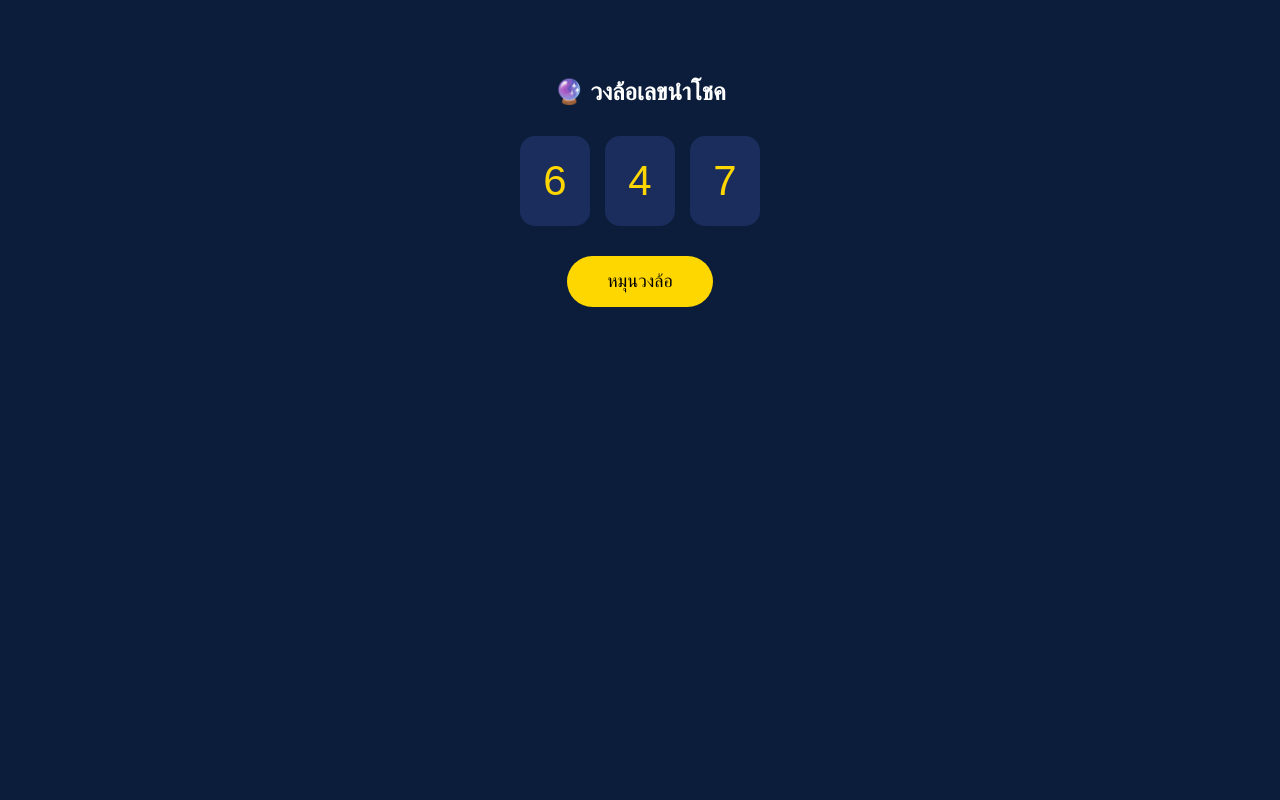
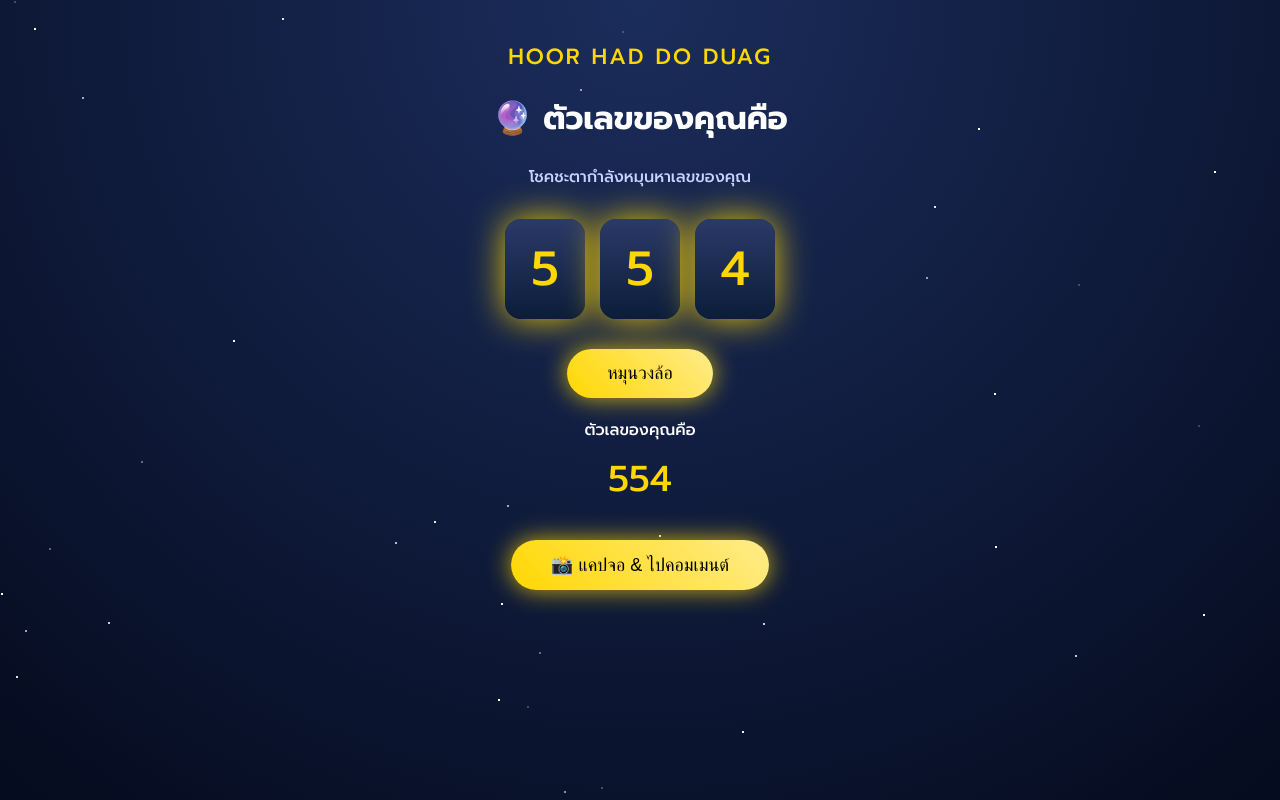
Before and after one commit to goopayagolel-bot/fortune-mini-app, a plain HTML site: page index.html in a window 1280 px wide. Both pictures are taken after a click on the button "หมุนวงล้อ". Drawn offline with Linux system fonts and the light colour scheme.

Commit message:
Update index.html

```diff
--- a/index.html
+++ b/index.html
@@ -4,74 +4,197 @@
 <meta charset="UTF-8">
 <meta name="viewport" content="width=device-width, initial-scale=1.0">
 <title>วงล้อสุ่มเลข</title>
+
 <style>
+@import url('https://fonts.googleapis.com/css2?family=Prompt:wght@300;500;700&display=swap');
+
 body{
-  background:#0b1d3a;
-  color:white;
-  font-family:sans-serif;
+  margin:0;
+  font-family:'Prompt',sans-serif;
+  background:radial-gradient(circle at top,#1b2d5c,#050b1e);
+  color:#fff;
   text-align:center;
-  padding-top:50px;
+  min-height:100vh;
+  overflow:hidden;
 }
+
+.container{
+  padding:40px 20px;
+  position:relative;
+  z-index:2;
+}
+
+.page-name{
+  color:gold;
+  letter-spacing:2px;
+  font-size:22px;
+}
+
+.subtitle{
+  color:#c7d2ff;
+  margin-bottom:25px;
+}
+
+/* วงล้อ */
 .slot-box{
   display:flex;
   justify-content:center;
   gap:15px;
   margin:30px 0;
 }
+
 .slot{
-  width:70px;
-  height:90px;
-  background:#1b2d5c;
-  border-radius:15px;
-  font-size:42px;
+  width:80px;
+  height:100px;
+  border-radius:16px;
+  background:linear-gradient(180deg,#2b3a67,#0b1d3a);
+  box-shadow:0 0 20px rgba(255,215,0,0.5);
+  font-size:48px;
   color:gold;
   display:flex;
   align-items:center;
   justify-content:center;
+  transition:box-shadow .3s;
 }
+
+.slot.glow{
+  box-shadow:0 0 35px rgba(255,215,0,0.9);
+}
+
+/* ปุ่ม */
 button{
-  padding:15px 40px;
+  padding:14px 40px;
   font-size:18px;
-  border-radius:30px;
+  border-radius:50px;
   border:none;
-  background:gold;
+  cursor:pointer;
+  background:linear-gradient(45deg,#ffd700,#ffec8b);
+  color:#000;
+  box-shadow:0 0 25px rgba(255,215,0,0.8);
+}
+
+button:disabled{opacity:.6}
+
+.result{
+  display:none;
+  margin-top:20px;
+}
+
+.number{
+  font-size:36px;
+  color:gold;
+  margin:10px 0;
+}
+
+/* ดาวพื้นหลัง */
+.star{
+  position:absolute;
+  width:2px;
+  height:2px;
+  background:white;
+  opacity:.6;
+  animation:twinkle 4s infinite;
+}
+@keyframes twinkle{
+  0%,100%{opacity:.2}
+  50%{opacity:1}
 }
 </style>
 </head>
 
 <body>
 
-<h2>🔮 วงล้อเลขนำโชค</h2>
+<!-- ดาว -->
+<script>
+for(let i=0;i<40;i++){
+  let s=document.createElement("div");
+  s.className="star";
+  s.style.left=Math.random()*100+"vw";
+  s.style.top=Math.random()*100+"vh";
+  s.style.animationDelay=Math.random()*4+"s";
+  document.body.appendChild(s);
+}
+</script>
 
-<div class="slot-box">
-  <div class="slot" id="a">0</div>
-  <div class="slot" id="b">0</div>
-  <div class="slot" id="c">0</div>
+<div class="container">
+  <div class="page-name">HOOR HAD DO DUAG</div>
+  <h1>🔮 ตัวเลขของคุณคือ</h1>
+  <div class="subtitle">โชคชะตากำลังหมุนหาเลขของคุณ</div>
+
+  <div class="slot-box">
+    <div class="slot" id="s1">0</div>
+    <div class="slot" id="s2">0</div>
+    <div class="slot" id="s3">0</div>
+  </div>
+
+  <button id="spinBtn">หมุนวงล้อ</button>
+
+  <div class="result" id="result">
+    <div>ตัวเลของคุณคือ</div>
+    <div class="number" id="finalNum"></div>
+    <br>
+    <button onclick="goComment()">📸 แคปจอ & ไปคอมเมนต์</button>
+  </div>
 </div>
 
-<button onclick="spin()">หมุนวงล้อ</button>
+<!-- เสียง -->
+<audio id="ding">
+  <source src="https://assets.mixkit.co/sfx/preview/mixkit-magic-bell-594.mp3">
+</audio>
 
 <script>
-function spinSlot(el, final, delay){
-  let count = 0;
-  let timer = setInterval(()=>{
-    el.innerText = Math.floor(Math.random()*10);
+const slots=[
+  document.getElementById("s1"),
+  document.getElementById("s2"),
+  document.getElementById("s3")
+];
+const btn=document.getElementById("spinBtn");
+const result=document.getElementById("result");
+const finalNum=document.getElementById("finalNum");
+const ding=document.getElementById("ding");
+
+function spinSlot(el, final, stopAfter){
+  let count=0;
+  let speed=60;
+  let timer=setInterval(()=>{
+    el.innerText=Math.floor(Math.random()*10);
     count++;
-    if(count > delay){
+    speed+=5;
+    if(count>=stopAfter){
       clearInterval(timer);
-      el.innerText = final;
+      el.innerText=final;
+      el.classList.add("glow");
+      ding.play();
     }
-  }, 80);
+  }, speed);
 }
 
-function spin(){
-  let n1 = Math.floor(Math.random()*10);
-  let n2 = Math.floor(Math.random()*10);
-  let n3 = Math.floor(Math.random()*10);
+btn.onclick=()=>{
+  btn.disabled=true;
+  result.style.display="none";
+  slots.forEach(s=>s.classList.remove("glow"));
 
-  spinSlot(document.getElementById("a"), n1, 15);
-  spinSlot(document.getElementById("b"), n2, 25);
-  spinSlot(document.getElementById("c"), n3, 35);
+  let nums=[
+    Math.floor(Math.random()*10),
+    Math.floor(Math.random()*10),
+    Math.floor(Math.random()*10)
+  ];
+
+  spinSlot(slots[0],nums[0],15);
+  spinSlot(slots[1],nums[1],25);
+  spinSlot(slots[2],nums[2],35);
+
+  setTimeout(()=>{
+    finalNum.innerText=nums.join("");
+    result.style.display="block";
+    btn.disabled=false;
+  },2500);
+};
+
+function goComment(){
+  alert("📸 กรุณาแคปหน้าจอ แล้วระบบจะพากลับไปคอมเมนต์ที่โพสต์");
+  // 🔗 ใส่ลิงก์โพสต์ Facebook ของคุณตรงนี้
+  window.location.href="https://www.facebook.com/";
 }
 </script>
 
```
